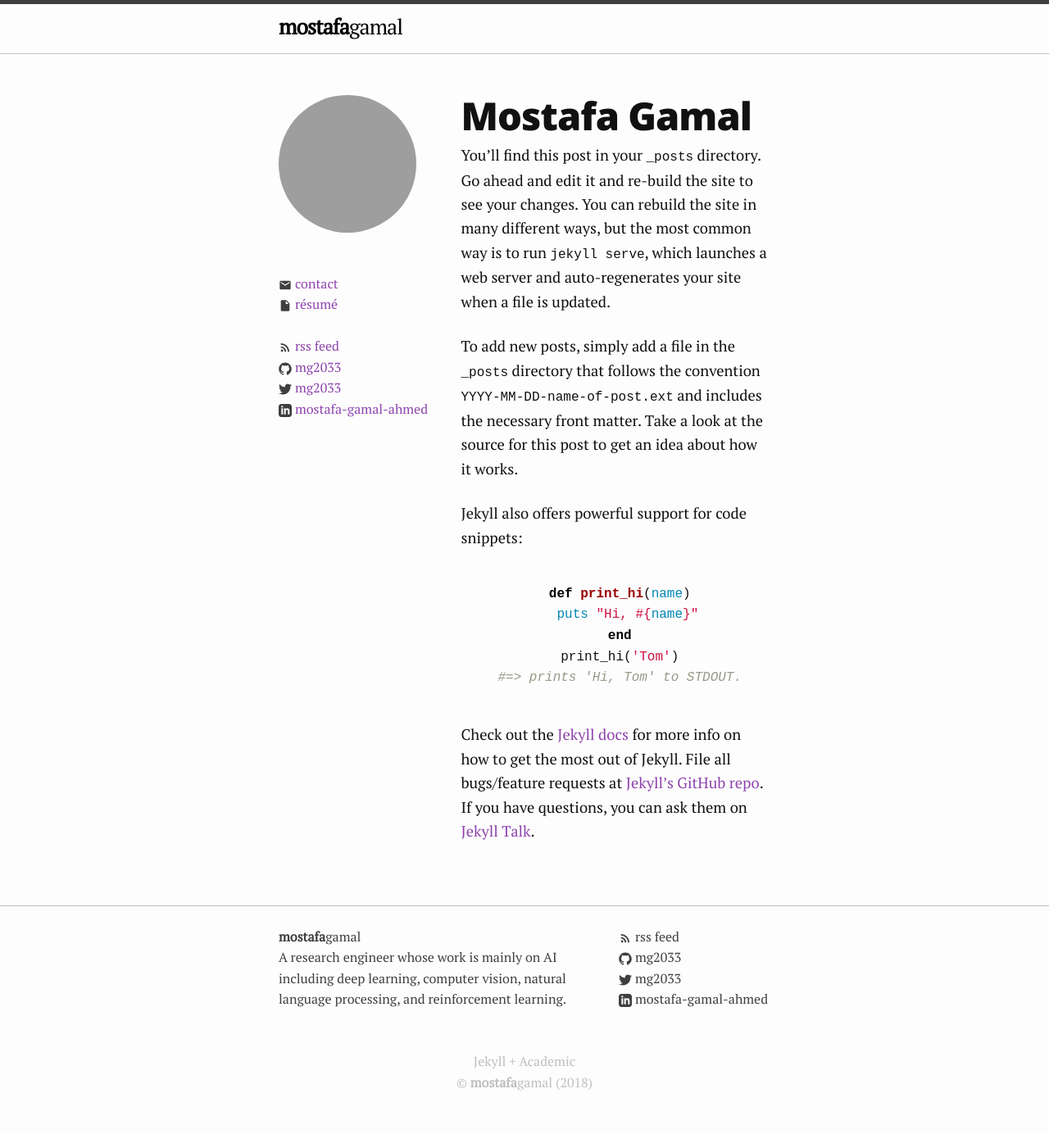
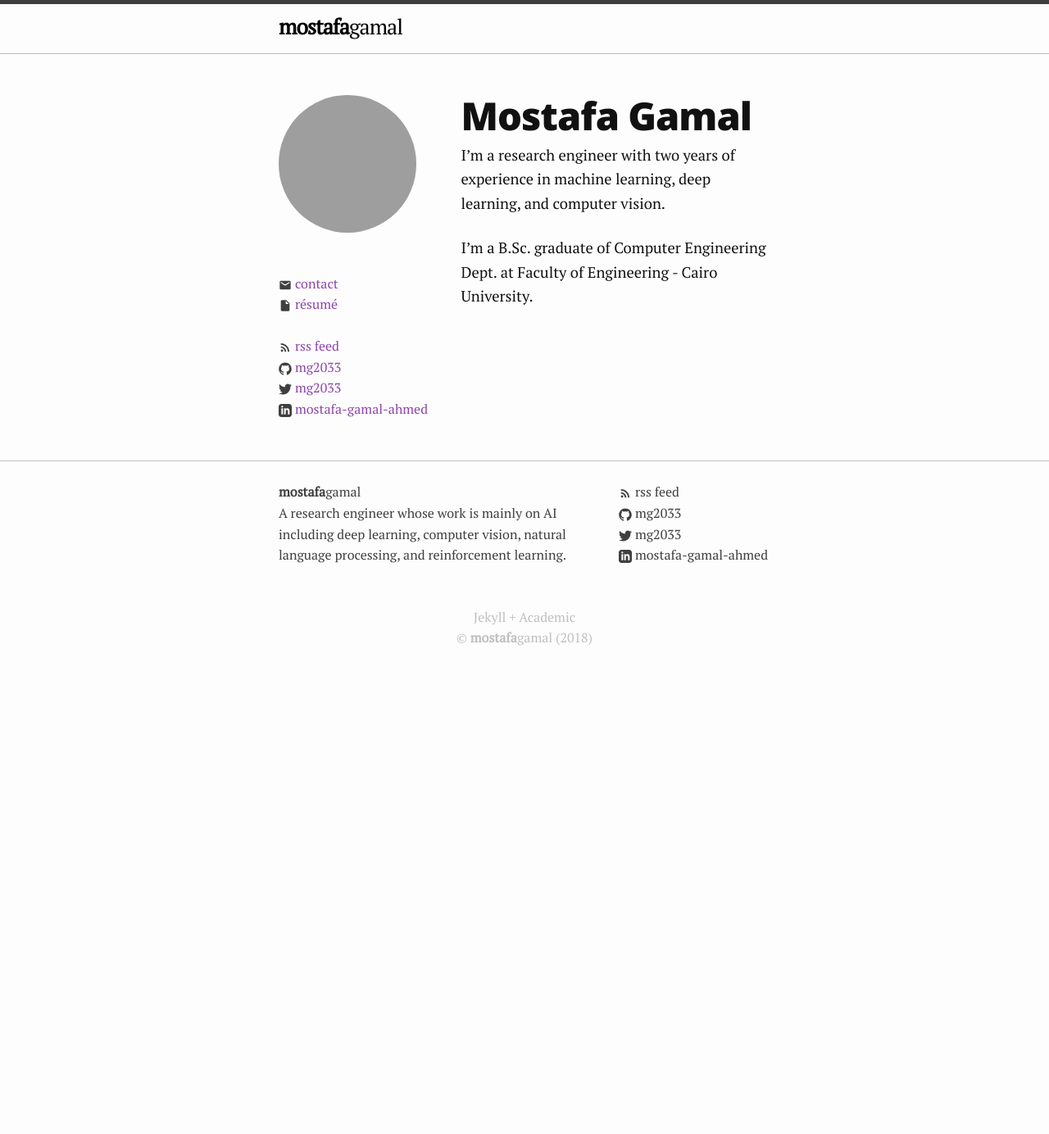
Before and after one commit to MG2033/mg2033.github.io, a Jekyll site: the page built from index.md, in a window 1280 px wide. Shown: the whole page at 82% size. Built offline with Jekyll 4.4.1, drawn with Linux system fonts in a browser that asks for light colours; after the commit the page ends 900 px from its top, so only the background shows below that; grey boxes are pictures that could not be loaded.

Commit message:
First Shape Editing

```diff
--- a/index.md
+++ b/index.md
@@ -4,22 +4,6 @@ title:  "Mostafa Gamal"
 invisible: true
 date:   2018-07-23 17:12:53 +0200
 ---
-You’ll find this post in your `_posts` directory. Go ahead and edit it and re-build the site to see your changes. You can rebuild the site in many different ways, but the most common way is to run `jekyll serve`, which launches a web server and auto-regenerates your site when a file is updated.
+I'm a research engineer with two years of experience in machine learning, deep learning, and computer vision.
 
-To add new posts, simply add a file in the `_posts` directory that follows the convention `YYYY-MM-DD-name-of-post.ext` and includes the necessary front matter. Take a look at the source for this post to get an idea about how it works.
-
-Jekyll also offers powerful support for code snippets:
-
-{% highlight ruby %}
-def print_hi(name)
-  puts "Hi, #{name}"
-end
-print_hi('Tom')
-#=> prints 'Hi, Tom' to STDOUT.
-{% endhighlight %}
-
-Check out the [Jekyll docs][jekyll-docs] for more info on how to get the most out of Jekyll. File all bugs/feature requests at [Jekyll’s GitHub repo][jekyll-gh]. If you have questions, you can ask them on [Jekyll Talk][jekyll-talk].
-
-[jekyll-docs]: https://jekyllrb.com/docs/home
-[jekyll-gh]:   https://github.com/jekyll/jekyll
-[jekyll-talk]: https://talk.jekyllrb.com/
+I'm a B.Sc. graduate of Computer Engineering Dept. at Faculty of Engineering - Cairo University.
```
Also changed, not shown: 2 other files.
